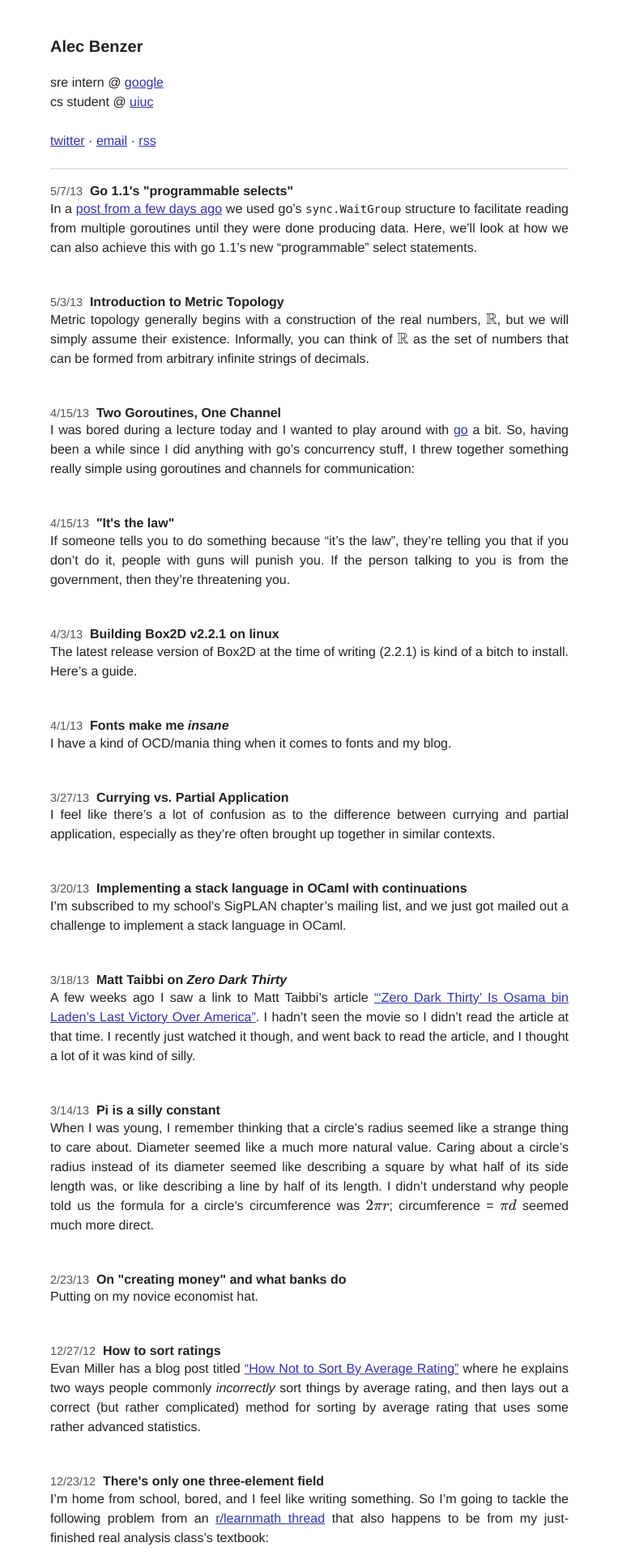
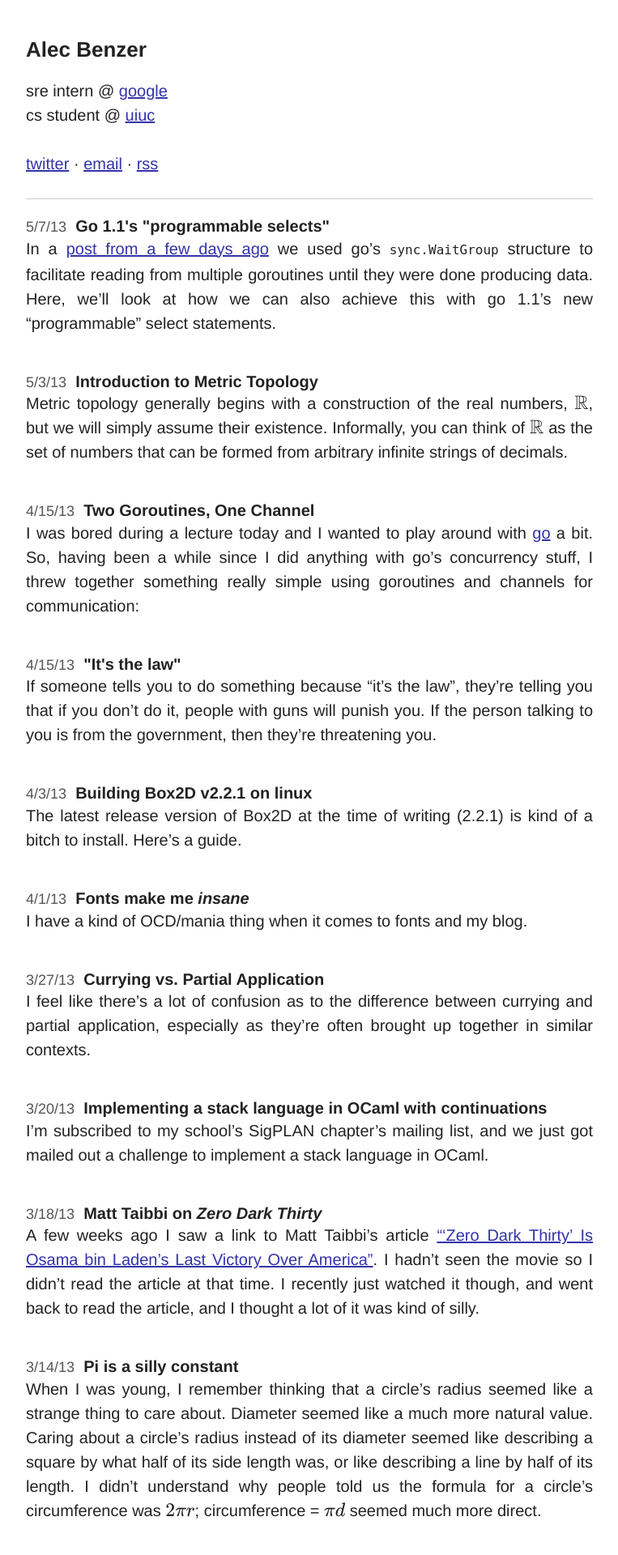
Before and after one commit to AlecBenzer/alecbenzer.github.com, a Jekyll site: the page built from index.md, in a window 1280 px wide. Shown: the top 1920 px of the page at 81% size, without its empty margins (258-1021 px from the left). Built offline with Jekyll 4.4.1, drawn with Linux system fonts in a browser that asks for light colours; some web fonts are replaced; formulas are drawn with MathJax 3.

Commit message:
Droid Serif

```diff
--- a/css/style.css
+++ b/css/style.css
@@ -1,3 +1,4 @@
+@import url(http://fonts.googleapis.com/css?family=Droid+Serif:400,700,700italic,400italic);
 html, body {
   margin: 0;
   padding: 0;
@@ -13,32 +14,32 @@ a:hover {
 #content {
   padding-top: 45px;
   margin: auto;
-  width: 40em;
-  font-family: Helvetica, Arial, sans-serif;
-  font-size: 16px; }
+  width: 35em;
+  font-family: "Droid Serif", Helvetica, Arial, sans-serif;
+  font-size: 20px; }
   #content p {
     margin-bottom: 1.4em;
     line-height: 1.5em;
     text-align: justify; }
     #content p code {
       font-family: "Dejavu Sans Mono", "Consolas", "Menlo", "Monaco", monospace;
-      font-size: 14px; }
+      font-size: 16px; }
   #content pre {
     margin-bottom: 1.4em;
     border-left: 1px #bbb solid;
     padding-left: 30px; }
     #content pre code {
       font-family: "Dejavu Sans Mono", "Consolas", "Menlo", "Monaco", monospace;
-      font-size: 14px;
+      font-size: 16px;
       padding-bottom: 4px; }
   #content h1, #content h2 {
-    font-family: Helvetica, Arial, sans-serif;
+    font-family: "Droid Serif", Helvetica, Arial, sans-serif;
     color: #222222;
     font-weight: 700; }
   #content h1 {
     text-align: left;
     margin-bottom: 20px;
-    font-size: 20px; }
+    font-size: 26px; }
     #content h1 a:link, #content h1 a:visited {
       color: #222222;
       text-decoration: none; }
@@ -48,7 +49,7 @@ a:hover {
   #content h2 {
     margin-bottom: 15px;
     margin-top: 1.96em;
-    font-size: 18px; }
+    font-size: 24px; }
   #content ul, #content ol {
     margin-bottom: 1.4em; }
     #content ul li, #content ol li {
@@ -77,11 +78,11 @@ a:hover {
     color: #222222;
     text-decoration: underline; }
   .post-div .date {
-    font-size: 14.4px;
+    font-size: 18px;
     color: #555555; }
 
 #bio p {
   text-align: left; }
 
 #footnotes p {
-  font-size: 12.8px; }
+  font-size: 16px; }
```
Also changed, not shown: css/style.scss (+8 -6 lines).
